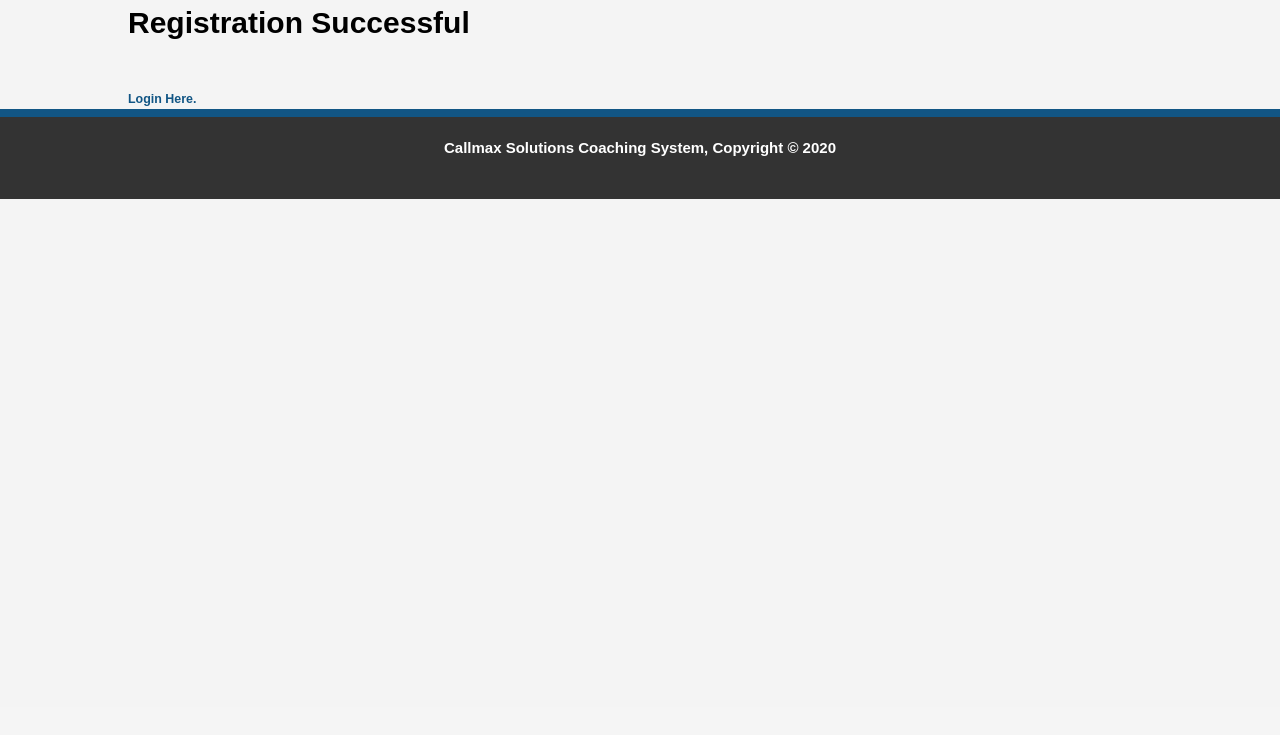
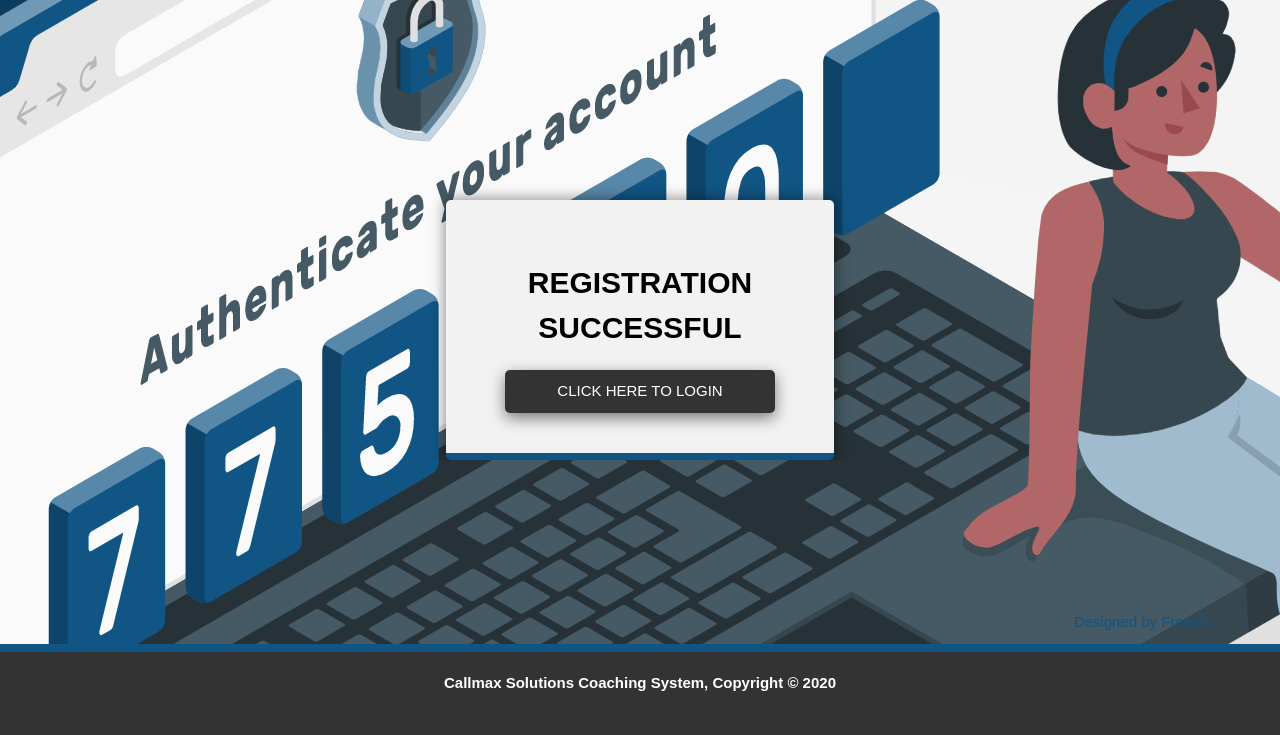
Before and after one commit to lncmchl3/Callmax_Coaching, a PHP site: page /callmaxcoaching/welcome.php?n=verified in a window 1280 px wide. Shown: the part 93-828 px from the top of the page. Before the commit the page ends 292 px from the top, so only its background shows below. Run offline with PHP 8.4, Linux system fonts and the light colour scheme.

```diff
--- a/agentSearch/AgentSearch.php
+++ b/agentSearch/AgentSearch.php
@@ -168,7 +168,7 @@
 
 <?php
         }else{
-            header("location:error/error.php");
+            header("location:../error/error.php");
         }
     }else{
         header("location:index.php?e=Please Log in");
--- a/css/html-style.css
+++ b/css/html-style.css
@@ -54,6 +70,15 @@ a:hover {
   margin: auto;
   overflow: hidden;
   background: url(../img/aboutus.png) no-repeat center;
+}
+
+.greetBox {
+  position: relative;
+  width: 100%;
+  height: 80.5vh;
+  margin: auto;
+  overflow: hidden;
+  background: url(../img/welcome.png) no-repeat center;
 }
 
 .button {
@@ -664,6 +709,94 @@ padding-top: 10px;
   outline: none;
 }
 
+/* welcome php */
+.failSuccess {
+  padding: 40px;
+  width: 30%;
+  margin: auto;
+  margin-top: 25vh;
+  display: flex;
+  background-color: #f2f2f2;
+  justify-content: center;
+  align-items: center;
+  flex-direction: column;
+  text-transform: uppercase;
+  text-align: center;
+  border-radius: 5px;
+  border-bottom: #115584 solid 7px;
+  box-shadow: 0 0 15px rgba(0, 0, 0, 0.5);
+}
+
+#freepik1 {
+  position: absolute;
+  bottom: 0%;
+  right: 0;
+  transform: translate(-50%, -50%);
+}
+
+.kashphp {
+  width: 100%;
+  margin: auto;
+  background-color: #f4f4f4;
+  font: 15px/1.5 Arial, Helvetica, sans-serif;
+  display: flex;
+  justify-content: center;
+  align-items: center;
+  flex-direction: column;
+}
+
+.kash-top-box {
+  width: 30%;
+  background-color: #f4f4f4;
+  padding: 20px;
+  margin-top: 10px;
+  border-radius: 5px;
+  border-bottom: #115584 solid 7px;
+  box-shadow: 0 0 15px rgba(0, 0, 0, 0.5);
+}
+
+.kash-top-box span {
+  font-weight: bold;
+}
+
+.kash-top-box label {
+  width: 100%;
+  margin: auto;
+  padding: 5px;
+  display: block;
+  text-align: center;
+  text-transform: uppercase;
+}
+
+.rateDiv {
+  margin: auto;
+  width: 60%;
+  margin-top: 10px;
+  margin-bottom: 10px;
+  background-color: #f4f4f4;
+  display: flex;
+  justify-content: left;
+  align-items: center;
+  flex-direction: column;
+  padding: 0 10px 15px 10px;
+  border-radius: 5px;
+  text-align: center;
+  border-bottom: #115584 solid 7px;
+  box-shadow: 0 0 15px rgba(0, 0, 0, 0.5);
+}
+
+.rateDiv input[type="number"] {
+  padding: 10px;
+  font-size: 16px;
+  border-radius: 5px;
+  border: none;
+  box-shadow: 0 0 15px rgba(0, 0, 0, 0.5);
+}
+
+.rateDiv label {
+  padding: 5px;
+}
+
 /* footer */
 footer {
   padding-bottom: 20px;
--- a/welcome.php
+++ b/welcome.php
@@ -1,17 +1,5 @@
 <!DOCTYPE html>
-<style>
-    .center {
-        display: block;
-        margin-left: auto;
-        margin-right: auto;
-        margin-top: auto;
-        margin-bottom: auto;
-      }
-      a{
-        text-decoration: none;
-        color: cornflowerblue;
-    }
-</style>
+
 <?php
     $n = $_GET['n'];
 ?>
@@ -20,7 +8,7 @@
         <meta http-equiv="Content-Type" content="text/html; charset=UTF-8">
         <link rel="stylesheet" type="text/css" href="css/html-style.css">
         <link rel="icon" href="searchicon.png">
-        <title>Coaching System - Registration</title>
+        <title>Callmax Solutions Coaching System</title>
     </head>
     <body  onload="disableBackButton()" onunload="disableBackButton()">
       <header>
@@ -40,15 +28,21 @@
       </header>
 
 
+
+      <div class="greetBox">
+        <div class="container">
+
                   <?php
                       try {
                           if ($n=='verified') {
                               ?>
                   <!-- if Successful -->
 
-        <div class="container">
-          <h1 class="center">Registration Successful</h1><br/><br/>
-          <h5 class ="center"><a href='index.php'>Login Here.</a></h5>
+                  <div class="subcontainer">
+                    <div class="failSuccess">
+                      <h1>Registration Successful</h1>
+                      <a href="index.php" class="button">Click here to login</a>
+                    </div>
                   </div>
 
 
@@ -59,8 +53,14 @@
                               ?>
 
               <!-- if failed -->
-        <h1 class="center">Registration Failed, Please check availability of registration!</h1><br/><br/>
-        <h5 class ="center"><a href='reg.php'>Register Again.</a></h5>
+
+              <div class="subcontainer">
+                <div class="failSuccess">
+                  <h1>Registration Failed, Please check availability of registration</h1>
+                  <a href="reg.php" class="button">Click here to register again</a>
+                </div>
+              </div>
+
                 <!-- if failed -->
 
 
@@ -69,14 +69,27 @@
                       } catch (exception $e) {
                           ?>
 
-    <center>
-        <h1 class="center">Access Denied!</h1><br/><br/>
-        <h5 class ="center"><a href='index.php'>Click here.</a></h5>
-    </center>
+                <div class="subcontainer">
+                  <div class="failSuccess">
+                    <h1>Access Denied</h1>
+                    <a href="reg.php" class="button">Click here</a>
+                  </div>
+                </div>
 
               <?php
                       }
               ?>
+
+        </div>
+        <!-- end of container -->
+
+        <div id="freepik1">
+          <a href="https://stories.freepik.com/work">Designed by Freepik</a>
+        </div>
+
+      </div>
+      <!-- end of greetBox -->
+
 
     <footer>
         <h4>Callmax Solutions Coaching System, Copyright &copy; 2020</h4>
```
Also changed, not shown: other parts of css/html-style.css (+44 -8 lines), agentSearch/kash/attitude.php (+31 -7 lines), agentSearch/kash/habit.php (+31 -6 lines), agentSearch/kash/knowledge.php (+38 -9 lines), agentSearch/kash/skill.php (+31 -7 lines), agentSearch/sendReport.php (+11 -4 lines), error/error.php (+12 -16 lines), .htaccess (added), img/Creative_process_PNG.png (deleted), img/Creative_process_SVG.svg (deleted), img/Error_404_PNG.png (deleted), img/Error_404_SVG.svg (deleted), img/Search_PNG.png (deleted), img/Search_SVG.svg (deleted), 2 more files. Lines whose indentation alone changed are shown as unchanged.
